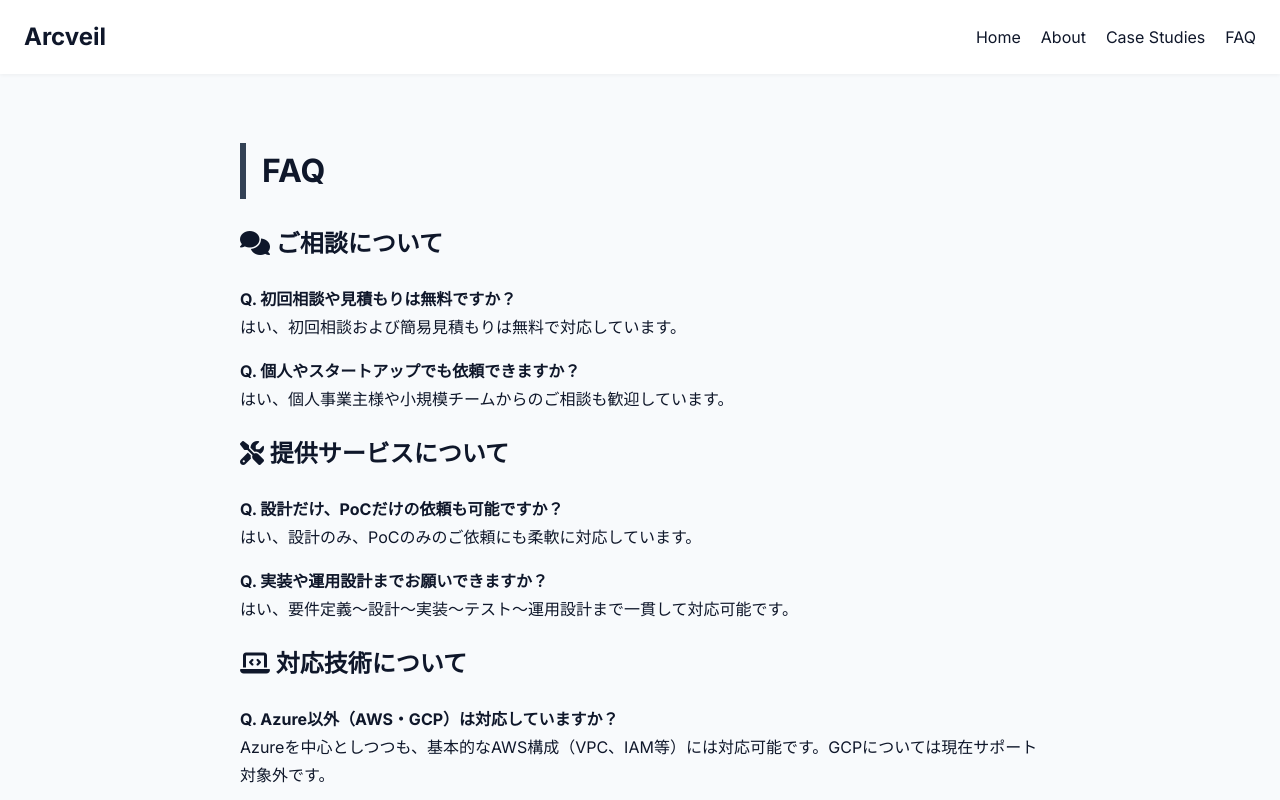
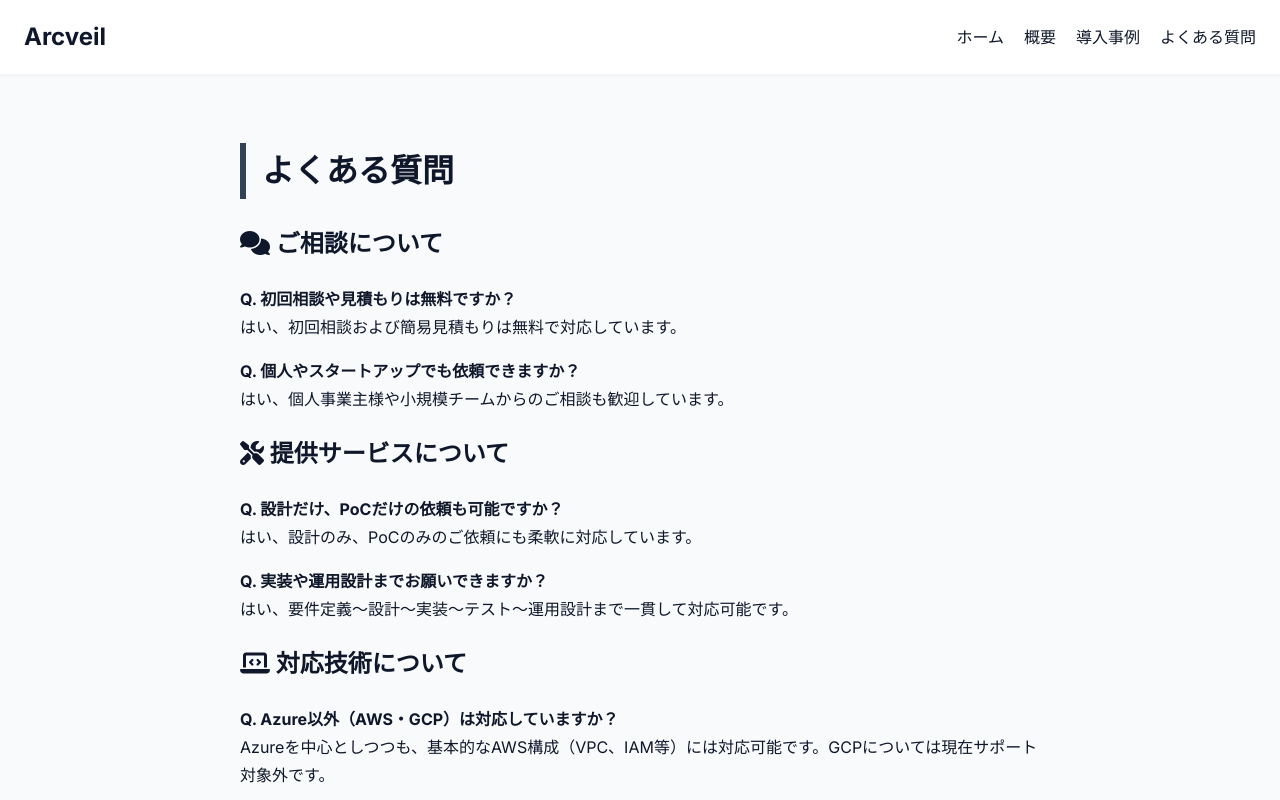
Before and after one commit to arc-veil/web, a plain HTML site: page faq.html in a window 1280 px wide. Shown: the top 800 px of the page. Drawn offline with Linux system fonts and the light colour scheme.

Commit message:
Fix nav paths and unify layout

```diff
--- a/faq.html
+++ b/faq.html
@@ -16,15 +16,15 @@
 <div class="menu-toggle"><i class="fas fa-bars"></i></div>
 <nav>
 <ul>
-<li><a href="/">Home</a></li>
-<li><a href="/about.html">About</a></li>
-<li><a href="/cases.html">Case Studies</a></li>
-<li><a href="/faq.html">FAQ</a></li>
+<li><a href="/">ホーム</a></li>
+<li><a href="/about.html">概要</a></li>
+<li><a href="/cases.html">導入事例</a></li>
+<li><a href="/faq.html">よくある質問</a></li>
 </ul>
 </nav>
 </header>
 <main>
-<h1 class="section-title">FAQ</h1>
+<h1 class="section-title">よくある質問</h1>
 <h2><i class="fas fa-comments"></i> ご相談について</h2>
 <p><strong>Q. 初回相談や見積もりは無料ですか？</strong><br/>はい、初回相談および簡易見積もりは無料で対応しています。</p>
 <p><strong>Q. 個人やスタートアップでも依頼できますか？</strong><br/>はい、個人事業主様や小規模チームからのご相談も歓迎しています。</p>
```
Also changed, not shown: about.html (+4 -4 lines), cases.html (+4 -4 lines), index.html (+5 -5 lines), 1 other file.
